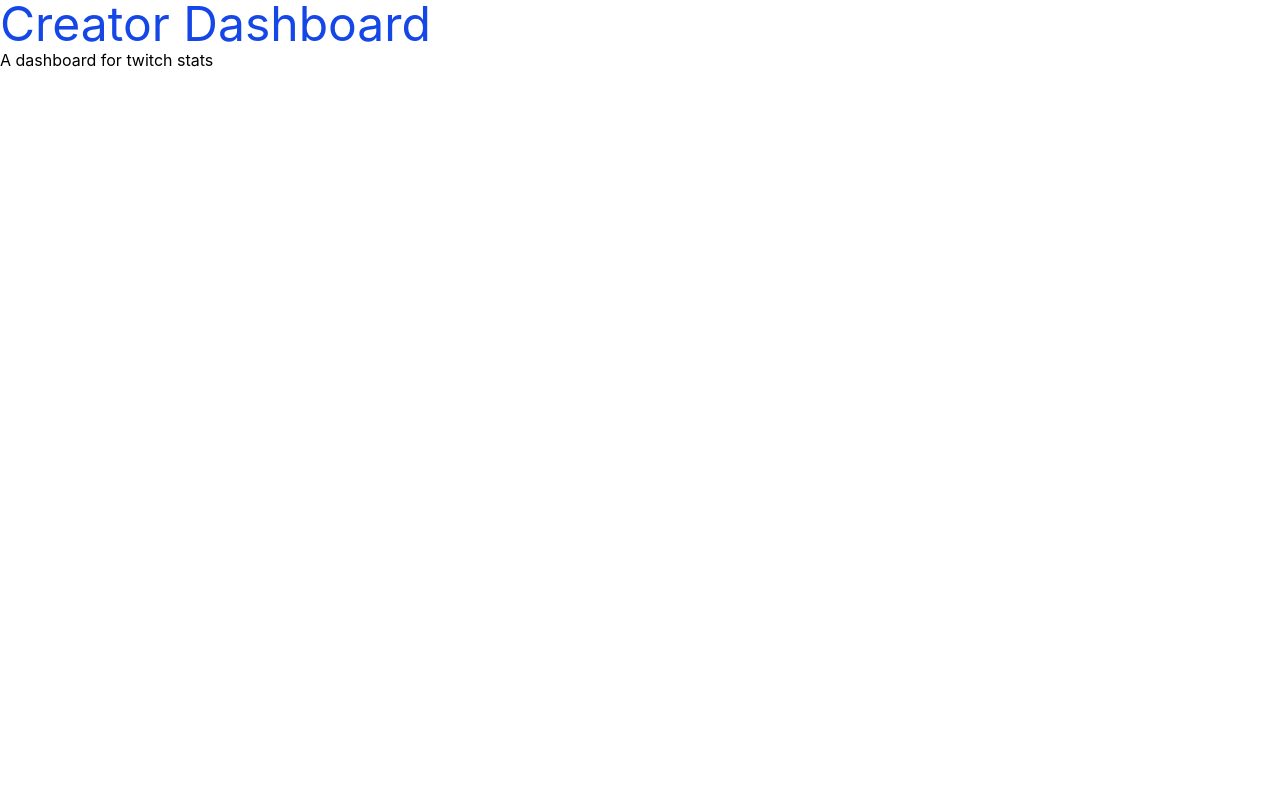
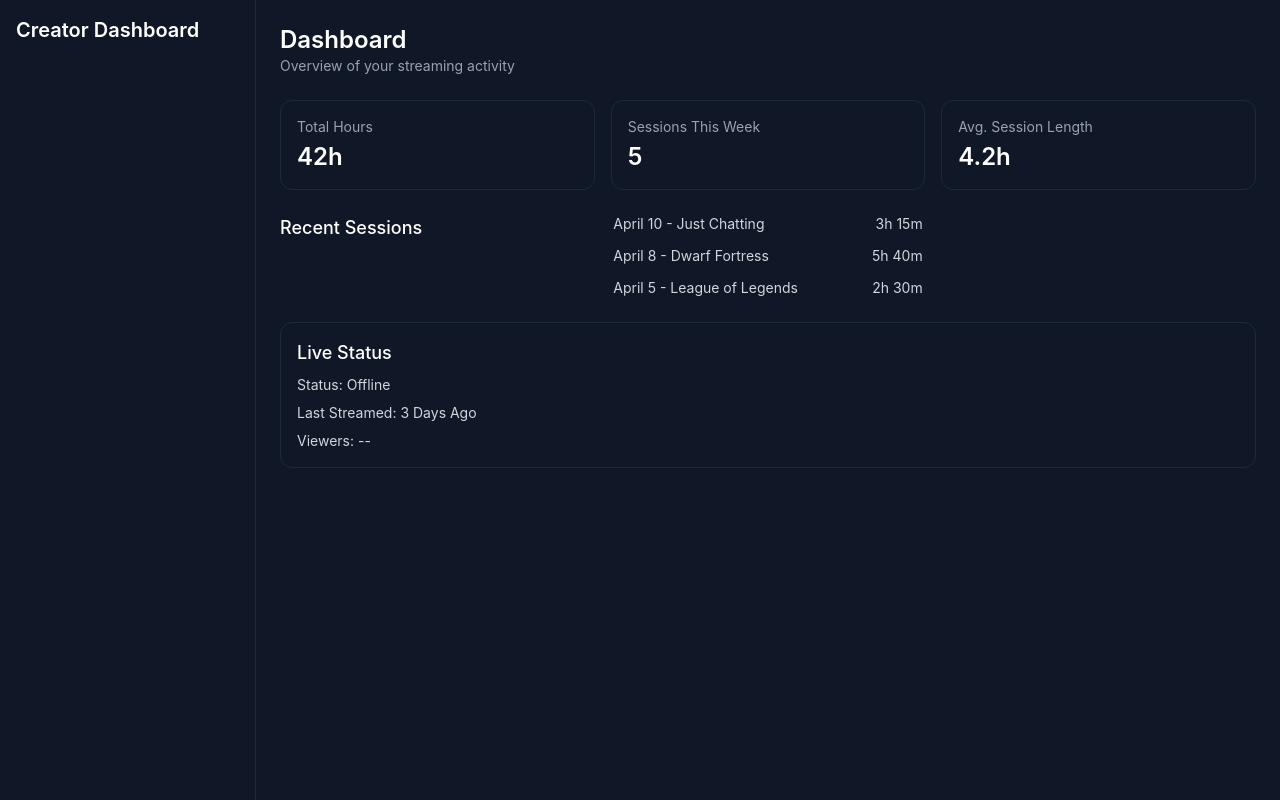
Before and after one commit to Dawsonkw/creator-dashboard, a React (Vite) app in the folder frontend/: page / in a window 1280 px wide. Built offline with nearby package versions, Linux system fonts and the light colour scheme.

Commit message:
added in some files, built out basic layout, hardcoded in some values

```diff
--- /dev/null
+++ b/frontend/components/Layout.tsx
@@ -0,0 +1,15 @@
+import { ReactNode } from "react";
+import Sidebar from "./Sidebar";
+
+
+export default function Layout({ children }: { children: ReactNode }) {
+    return (
+        <div className="flex h-screen bg-gray-900 text-white">
+            <Sidebar />
+
+            <main className="flex-1 overflow-y-auto p-6">
+                {children}
+            </main>
+        </div>
+    );
+}
--- /dev/null
+++ b/frontend/components/Sidebar.tsx
@@ -0,0 +1,7 @@
+export default function Sidebar() {
+    return (
+        <aside className="w-64 h-full bg-gray-900 border-r border-gray-800 p-4">
+            <h1 className="text-xl font-semibold mb-6">Creator Dashboard</h1>
+        </aside>
+    );
+}
--- /dev/null
+++ b/frontend/components/StatCard.tsx
@@ -0,0 +1,13 @@
+type Props = {
+    title: string;
+    value: string;
+}
+
+export default function StatCard({ title, value }: Props) {
+    return (
+        <div className=" bg-gray-900 p-4 rounded-xl border border-gray-800">
+            <p className="text-sm text-gray-400">{title}</p>
+            <p className="text-2xl font-semibold mt-1">{value}</p>
+        </div>
+    )
+}
--- /dev/null
+++ b/frontend/pages/Dashboard.tsx
@@ -0,0 +1,53 @@
+import StatCard from "../components/StatCard";
+
+export default function Dashboard() {
+    return (
+        <div className="flex flex-col gap-6">
+            {/* Header */}
+            <div>
+                <h2 className="text-2xl font-semibold">Dashboard</h2>
+                <p className="text-gray-400 text-sm">Overview of your streaming activity</p>
+            </div>
+
+            {/* Stat Cards */}
+            <div className="grid grid-cols-1 md:grid-cols-3 gap-4">
+                <StatCard title="Total Hours" value="42h" />
+                <StatCard title="Sessions This Week" value="5" />
+                <StatCard title="Avg. Session Length" value="4.2h" />
+            </div>
+
+            {/* Lower section */}
+            <div className="grid grid-cols-1 lg:grid-cols-3 gap-6">
+                <h3 className="text-lg font-medium mb-4">Recent Sessions</h3>
+
+                <div className="flex flex-col gap-3">
+                    <div className="flex justify-between text-sm text-gray-300">
+                        <span>April 10 - Just Chatting</span>
+                        <span>3h 15m</span>
+                    </div>
+                    <div className="flex justify-between text-sm text-gray-300">
+                        <span>April 8 - Dwarf Fortress</span>
+                        <span>5h 40m</span>
+                    </div>
+                    <div className="flex justify-between text-sm text-gray-300">
+                        <span>April 5 - League of Legends</span>
+                        <span>2h 30m</span>
+                    </div>
+                </div>
+            </div>
+
+            {/* Live Status */}
+            <div className="bg-gray-900 p-4 rounded-xl border border-gray-800">
+                <h3 className="text-lg font-medium mb-2">Live Status</h3>
+                <div className="flex flex-col gap-2 text-sm text-gray-300">
+                    <span>Status: Offline</span>
+                    <span>Last Streamed: 3 Days Ago</span>
+                    <span>Viewers: --</span>
+                </div>
+            </div>
+        </div>
+
+
+
+    )
+}
--- a/frontend/src/App.tsx
+++ b/frontend/src/App.tsx
@@ -1,12 +1,15 @@
 import './App.css'
+import Layout from '../components/Layout';
+import Dashboard from '../pages/Dashboard';
+
+
 
 function App() {
 
   return (
-    <>
-      <h1 className='text-5xl text-blue-700'>Creator Dashboard</h1>
-      <p>A dashboard for twitch stats</p>
-    </>
+    <Layout>
+      <Dashboard />
+    </Layout>
   )
 }
 
```
Also changed, not shown: frontend/components/SessionList.tsx (added), frontend/pages/Analytics.tsx (added), frontend/pages/Sessions.tsx (added).
